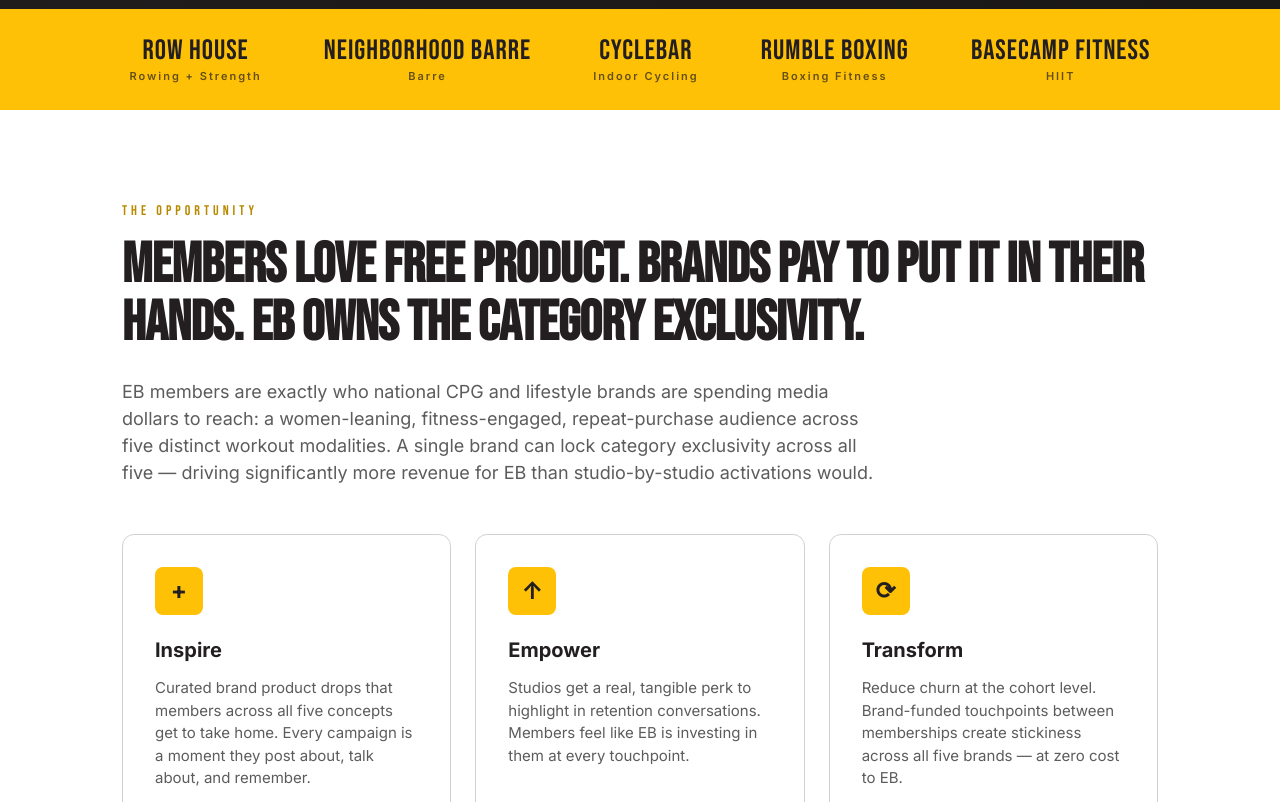
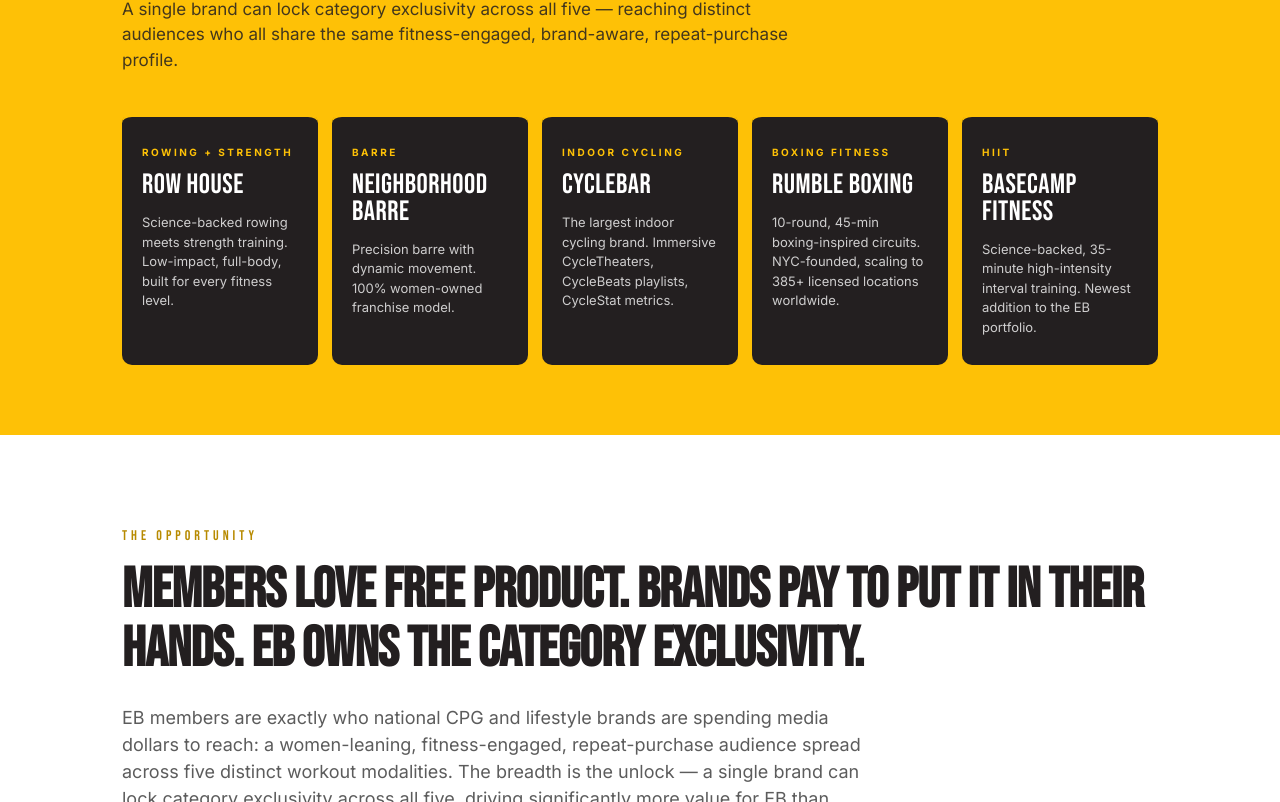
Before and after one commit to IanRecess/extraordinary-brands-x-recess, a plain HTML site: page index.html in a window 1280 px wide. Shown: the part 761-1563 px from the top of the page. Drawn offline with Linux system fonts and the light colour scheme.

Commit message:
drop estimated member counts; promote brand showcase grid; reframe math as mechanics

```diff
--- a/index.html
+++ b/index.html
@@ -63,65 +63,57 @@
     font-size: 22px;
     color: rgba(255,255,255,0.85);
     max-width: 760px;
-    margin-bottom: 48px;
-  }
-  .hero-stats {
-    display: grid;
-    grid-template-columns: repeat(3, 1fr);
-    gap: 32px;
-    padding-top: 48px;
-    border-top: 1px solid rgba(255,255,255,0.15);
-  }
-  .stat-num {
-    font-family: 'Bebas Neue', sans-serif;
-    font-size: 64px;
-    color: var(--eb-yellow);
-    line-height: 1;
-  }
-  .stat-label {
-    text-transform: uppercase;
-    letter-spacing: 2px;
-    font-size: 11px;
-    color: rgba(255,255,255,0.7);
-    margin-top: 8px;
+    margin-bottom: 0;
   }
 
-  /* BRAND PILLS STRIP */
-  .brand-strip {
+  /* BRAND SHOWCASE GRID */
+  .brand-section {
     background: var(--eb-yellow);
     color: var(--eb-black);
-    padding: 28px 0;
+    padding: 70px 0;
   }
-  .brand-strip-inner {
-    display: flex;
-    justify-content: space-around;
-    align-items: center;
-    flex-wrap: wrap;
-    gap: 16px;
-    text-align: center;
+  .brand-section .section-title { color: var(--eb-black); margin-bottom: 8px; }
+  .brand-section .section-sub {
+    font-size: 17px;
+    color: var(--eb-black);
+    opacity: 0.85;
+    margin-bottom: 40px;
+    max-width: 700px;
   }
-  .brand-pill {
+  .brand-grid {
+    display: grid;
+    grid-template-columns: repeat(5, 1fr);
+    gap: 14px;
+  }
+  .brand-card {
+    background: var(--eb-black);
+    color: white;
+    padding: 28px 20px;
+    border-radius: 10px;
+    border-top: 4px solid var(--eb-yellow);
+    transition: transform 0.2s;
+  }
+  .brand-card:hover { transform: translateY(-4px); }
+  .brand-card .modality {
+    font-family: 'Inter', sans-serif;
+    font-size: 10px;
+    letter-spacing: 2.5px;
+    text-transform: uppercase;
+    color: var(--eb-yellow);
+    font-weight: 700;
+    margin-bottom: 12px;
+  }
+  .brand-card .name {
     font-family: 'Bebas Neue', sans-serif;
     font-size: 28px;
-    letter-spacing: 1px;
-    line-height: 1;
+    line-height: 0.95;
+    margin-bottom: 14px;
+    letter-spacing: 0.5px;
   }
-  .brand-pill span {
-    display: block;
-    font-family: 'Inter', sans-serif;
-    font-size: 11px;
-    letter-spacing: 2px;
-    font-weight: 600;
-    margin-top: 6px;
-    opacity: 0.7;
-  }
-  .brand-pill .dot {
-    display: inline-block;
-    width: 6px;
-    height: 6px;
-    background: var(--eb-black);
-    border-radius: 50%;
-    margin: 0 12px 6px;
+  .brand-card .desc {
+    font-size: 13px;
+    color: rgba(255,255,255,0.78);
+    line-height: 1.5;
   }
 
   /* SECTIONS */
@@ -461,46 +453,51 @@
     <div class="hero-eyebrow">Extraordinary Brands × Recess</div>
     <h1>One Category. <span class="accent">Five Brands.</span> One Network-Wide Partnership.</h1>
     <p class="hero-sub">Unlock category-exclusive brand partnerships across the entire Extraordinary Brands portfolio — Row House, Neighborhood barre, CycleBar, Rumble Boxing, Basecamp Fitness — without studio-by-studio negotiation. Brands fund the activations. Studios distribute the product. EB HQ retains the package and a 20% royalty across the network.</p>
-    <div class="hero-stats">
-      <div>
-        <div class="stat-num">5</div>
-        <div class="stat-label">Fitness Brands</div>
+  </div>
+</header>
+
+<!-- BRAND SHOWCASE -->
+<section class="brand-section">
+  <div class="container">
+    <div class="section-eyebrow" style="color: var(--eb-black); opacity: 0.7;">The Portfolio</div>
+    <h2 class="section-title">Five brands. Five modalities. One partnership.</h2>
+    <p class="section-sub">A single brand can lock category exclusivity across all five — reaching distinct audiences who all share the same fitness-engaged, brand-aware, repeat-purchase profile.</p>
+    <div class="brand-grid">
+      <div class="brand-card">
+        <div class="modality">Rowing + Strength</div>
+        <div class="name">Row House</div>
+        <div class="desc">Science-backed rowing meets strength training. Low-impact, full-body, built for every fitness level.</div>
       </div>
-      <div>
-        <div class="stat-num">430+</div>
-        <div class="stat-label">Studios Open Network-Wide</div>
+      <div class="brand-card">
+        <div class="modality">Barre</div>
+        <div class="name">Neighborhood barre</div>
+        <div class="desc">Precision barre with dynamic movement. 100% women-owned franchise model.</div>
       </div>
-      <div>
-        <div class="stat-num">~150K</div>
-        <div class="stat-label">Active Members Reached</div>
+      <div class="brand-card">
+        <div class="modality">Indoor Cycling</div>
+        <div class="name">CycleBar</div>
+        <div class="desc">The largest indoor cycling brand. Immersive CycleTheaters, CycleBeats playlists, CycleStat metrics.</div>
+      </div>
+      <div class="brand-card">
+        <div class="modality">Boxing Fitness</div>
+        <div class="name">Rumble Boxing</div>
+        <div class="desc">10-round, 45-min boxing-inspired circuits. NYC-founded, scaling to 385+ licensed locations worldwide.</div>
+      </div>
+      <div class="brand-card">
+        <div class="modality">HIIT</div>
+        <div class="name">Basecamp Fitness</div>
+        <div class="desc">Science-backed, 35-minute high-intensity interval training. Newest addition to the EB portfolio.</div>
       </div>
     </div>
   </div>
-</header>
-
-<!-- BRAND STRIP -->
-<div class="brand-strip">
-  <div class="container">
-    <div class="brand-strip-inner">
-      <div class="brand-pill">Row House <span>Rowing + Strength</span></div>
-      <span class="dot"></span>
-      <div class="brand-pill">Neighborhood barre <span>Barre</span></div>
-      <span class="dot"></span>
-      <div class="brand-pill">CycleBar <span>Indoor Cycling</span></div>
-      <span class="dot"></span>
-      <div class="brand-pill">Rumble Boxing <span>Boxing Fitness</span></div>
-      <span class="dot"></span>
-      <div class="brand-pill">Basecamp Fitness <span>HIIT</span></div>
-    </div>
-  </div>
-</div>
+</section>
 
 <!-- THE OPPORTUNITY -->
 <section class="std">
   <div class="container">
     <div class="section-eyebrow">The Opportunity</div>
     <h2 class="section-title">Members love free product. Brands pay to put it in their hands. EB owns the category exclusivity.</h2>
-    <p class="section-lede">EB members are exactly who national CPG and lifestyle brands are spending media dollars to reach: a women-leaning, fitness-engaged, repeat-purchase audience across five distinct workout modalities. A single brand can lock category exclusivity across all five — driving significantly more revenue for EB than studio-by-studio activations would.</p>
+    <p class="section-lede">EB members are exactly who national CPG and lifestyle brands are spending media dollars to reach: a women-leaning, fitness-engaged, repeat-purchase audience spread across five distinct workout modalities. The breadth is the unlock — a single brand can lock category exclusivity across all five, driving significantly more value for EB than studio-by-studio activations ever could.</p>
 
     <div class="pillars">
       <div class="pillar">
@@ -618,41 +615,28 @@
       </div>
     </div>
 
-    <h3 style="font-family:'Bebas Neue',sans-serif; font-size:32px; margin: 48px 0 16px;">The Math, Run Against EB's Network</h3>
+    <h3 style="font-family:'Bebas Neue',sans-serif; font-size:32px; margin: 48px 0 16px;">The Mechanics</h3>
     <div class="math-block">
-      <div class="math-title">Per Network-Wide Sampling Activation</div>
+      <div class="math-title">How a Network-Wide Sampling Activation Pays Out</div>
       <div class="math-row">
-        <span class="label">Total EB members across portfolio</span>
-        <span class="val">~150,000</span>
+        <span class="label">Brand purchases an activation across the EB portfolio</span>
+        <span class="val">→ funded by brand</span>
       </div>
       <div class="math-row">
-        <span class="label">Estimated reach per activation (30–50% of members)</span>
-        <span class="val">45K – 75K samples</span>
+        <span class="label">Recess routes it to studios across all five brands</span>
+        <span class="val">→ no EB ops lift</span>
       </div>
       <div class="math-row">
-        <span class="label">Studio payout, blended ($0.30 avg)</span>
-        <span class="val">$13.5K – $22.5K</span>
+        <span class="label">Studios distribute samples to members</span>
+        <span class="val">→ studio earns standard payout</span>
       </div>
       <div class="math-row totalrow">
-        <span class="label">EB HQ 20% royalty per activation</span>
-        <span class="val">$2.7K – $4.5K</span>
+        <span class="label">EB HQ 20% royalty layered on every activation</span>
+        <span class="val">passive + scales</span>
       </div>
     </div>
 
-    <div class="ranges">
-      <div class="range-card">
-        <div class="lbl">Conservative · 4 Activations / yr</div>
-        <div class="num">$11K – $18K</div>
-        <div class="desc">Annual passive HQ royalty, plus $54K–$90K direct to studios</div>
-      </div>
-      <div class="range-card">
-        <div class="lbl">Higher Cadence · 8 Activations / yr</div>
-        <div class="num">$22K – $36K</div>
-        <div class="desc">Annual passive HQ royalty, plus $108K–$180K direct to studios</div>
-      </div>
-    </div>
-
-    <p style="font-size: 13px; color: var(--gray-600); text-align: center; margin-top: 16px; font-style: italic;">Stream 2 figures only. Category-exclusive national packages (Stream 1) are entirely separate revenue, priced and sold through Recess at EB-set pricing. Digital amplification add-ons layer additional revenue on every activation.</p>
+    <p style="font-size: 13px; color: var(--gray-600); text-align: center; margin-top: 16px; font-style: italic;">We'll run the actual revenue projections together on the call using EB's real network metrics. Stream 1 (category-exclusive packages) is entirely separate revenue. Digital amplification add-ons layer additional revenue on every activation.</p>
 
     <div class="callout">
       <strong>Why this matters:</strong> Studios across all five brands get a tangible, ongoing perk for members. EB HQ gets a brand-new revenue stream with zero operational burden, and category exclusivity gives EB a premium pricing lever that doesn't exist at the studio-by-studio level. The brands pay for the entire experience.
```
